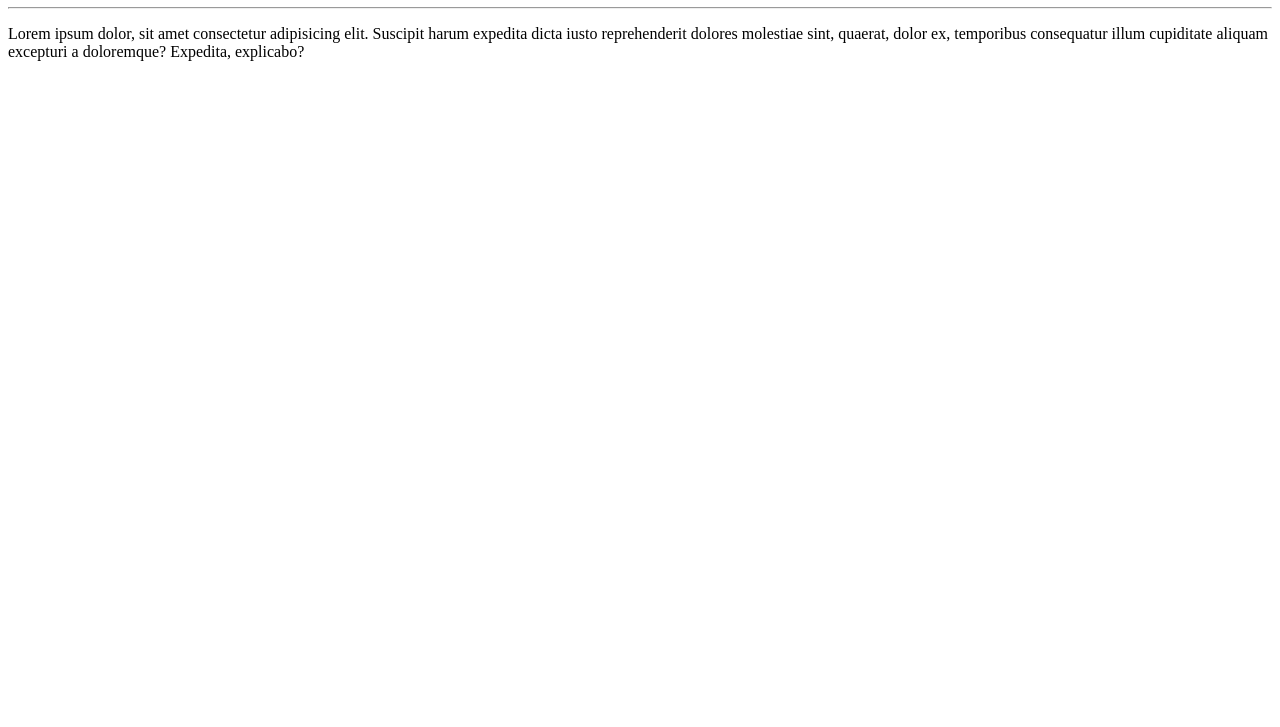
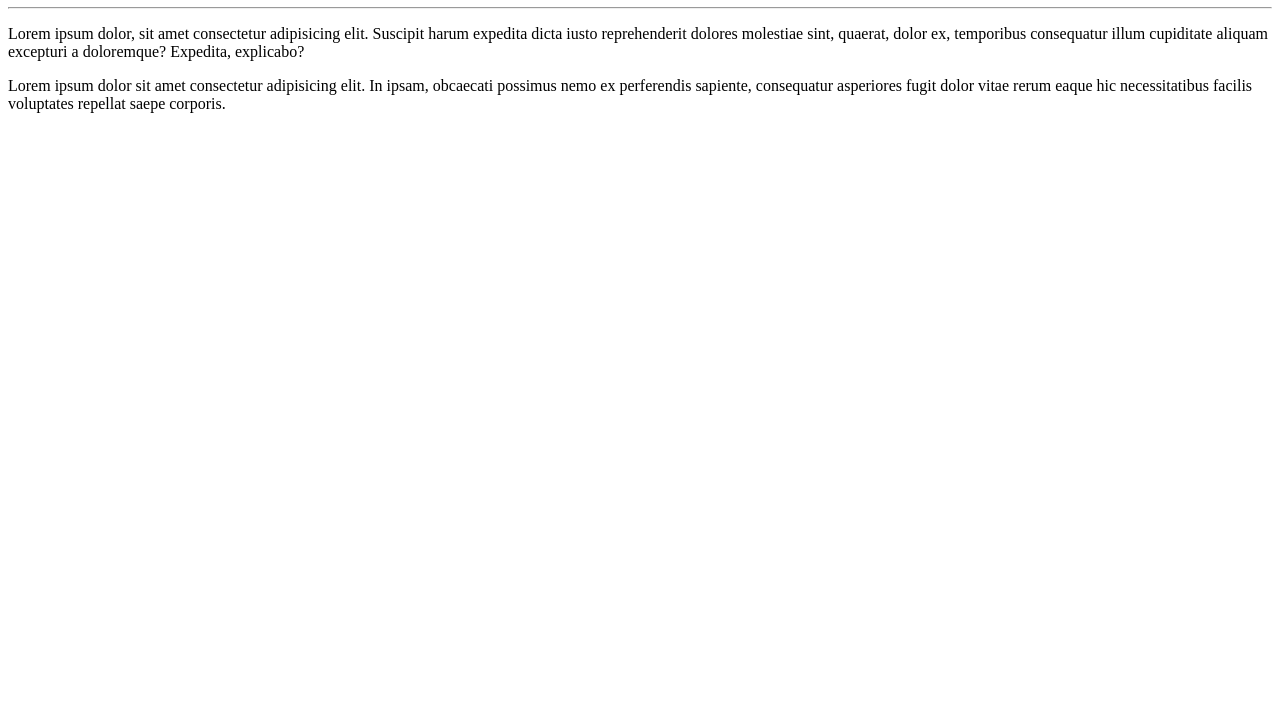
Before and after one commit to paroshe/Hello-World, a plain HTML site: page site-exemplo/index.html in a window 1280 px wide. Shown: the part 73-800 px from the top of the page. Drawn offline with Linux system fonts and the light colour scheme.

Commit message:
Update on the home page.
Added a new paragraph.

```diff
--- a/site-exemplo/index.html
+++ b/site-exemplo/index.html
@@ -12,6 +12,9 @@
     <p>
         Lorem ipsum dolor, sit amet consectetur adipisicing elit. Suscipit harum expedita dicta iusto reprehenderit dolores molestiae sint, quaerat, dolor ex, temporibus consequatur illum cupiditate aliquam excepturi a doloremque? Expedita, explicabo?
     </p>
+    <p>
+        Lorem ipsum dolor sit amet consectetur adipisicing elit. In ipsam, obcaecati possimus nemo ex perferendis sapiente, consequatur asperiores fugit dolor vitae rerum eaque hic necessitatibus facilis voluptates repellat saepe corporis.
+    </p>
 
 </body>
 </html>
```
